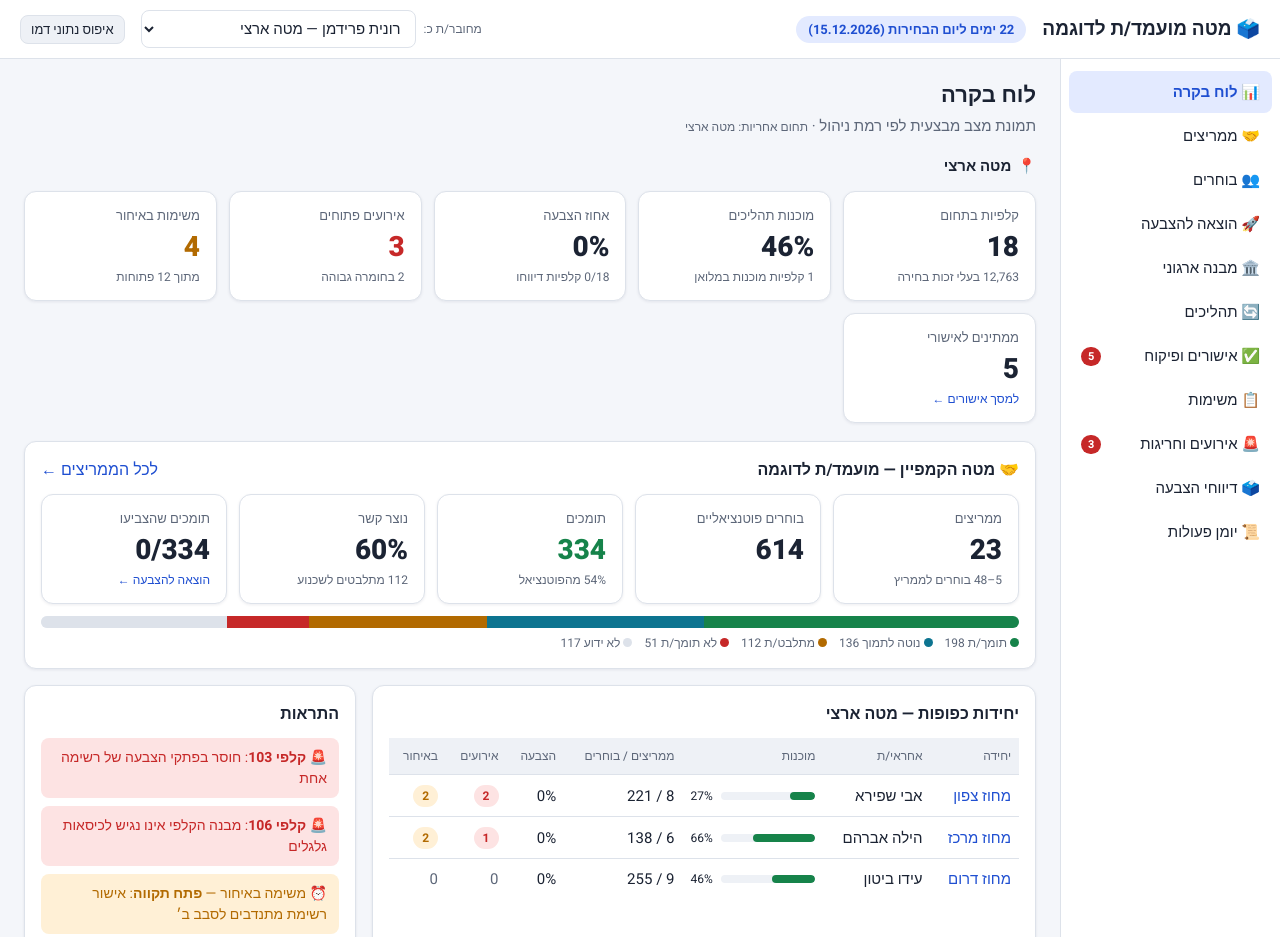
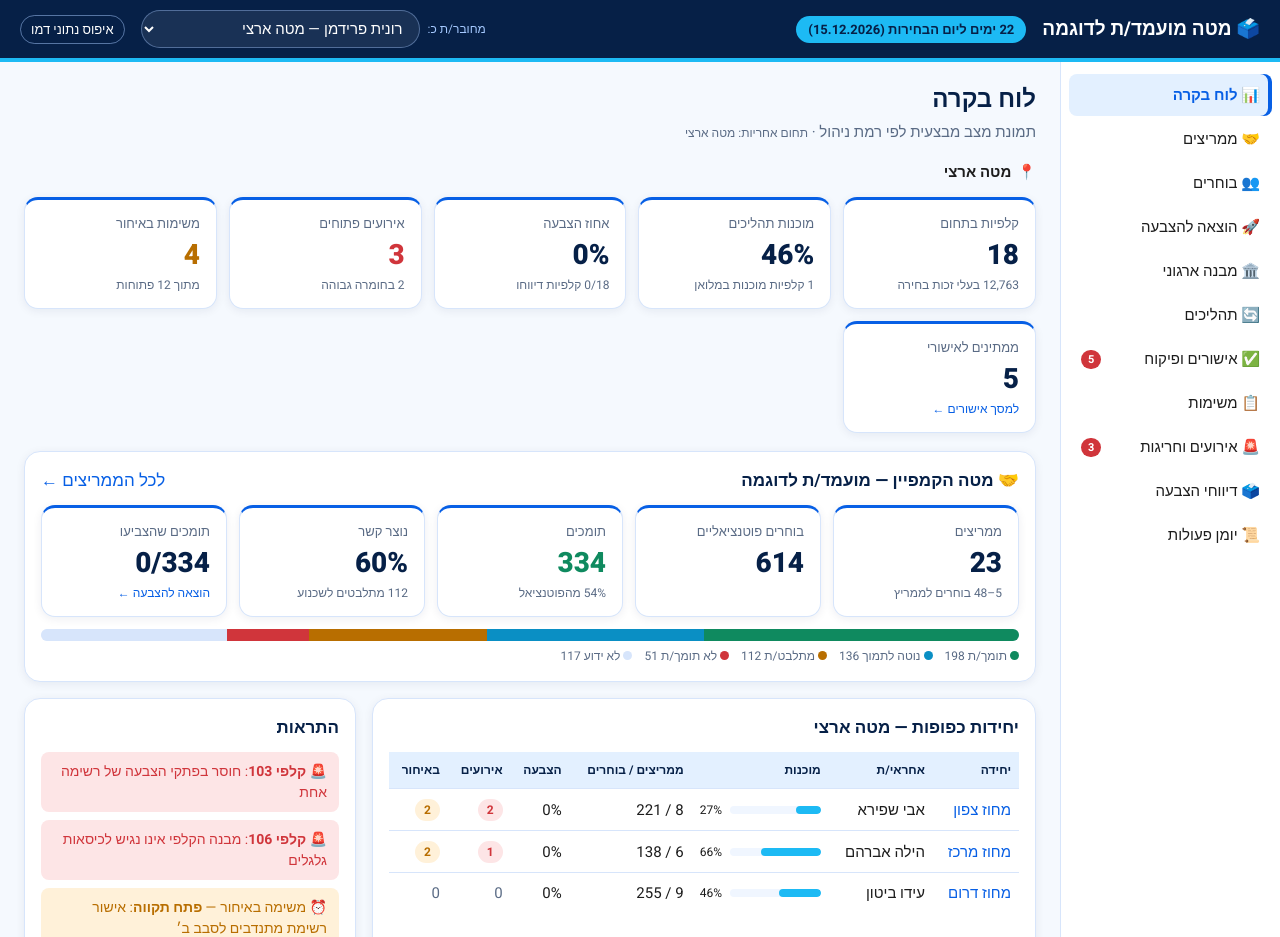
Before and after one commit to eyal-klein/election-app, a plain HTML site: page index.html in a window 1280 px wide. Shown: the top 937 px of the page. Drawn offline with Linux system fonts and the light colour scheme.

Commit message:
Restyle app with blue/navy palette, new icon
Co-Authored-By: Claude Opus 5.5 <noreply@anthropic.com>

```diff
--- a/index.html
+++ b/index.html
@@ -3,10 +3,10 @@
 <head>
 <meta charset="utf-8">
 <meta name="viewport" content="width=device-width, initial-scale=1, viewport-fit=cover">
-<meta name="theme-color" content="#1f4fd1">
+<meta name="theme-color" content="#062047">
 <meta name="apple-mobile-web-app-capable" content="yes">
 <meta name="mobile-web-app-capable" content="yes">
-<meta name="apple-mobile-web-app-status-bar-style" content="default">
+<meta name="apple-mobile-web-app-status-bar-style" content="black-translucent">
 <meta name="apple-mobile-web-app-title" content="ניהול בחירות">
 <link rel="manifest" href="manifest.json">
 <link rel="icon" href="icon.svg" type="image/svg+xml">
@@ -16,47 +16,50 @@
 <link href="https://fonts.googleapis.com/css2?family=Heebo:wght@400;500;700;800&display=swap" rel="stylesheet">
 <style>
 :root{
-  --bg:#f4f6fa;--surface:#fff;--surface2:#eef1f6;--text:#1b2333;--muted:#5d6779;--border:#dde2ea;
-  --primary:#1f4fd1;--primary-soft:#e3eaff;--ok:#16834a;--ok-soft:#ddf3e6;--warn:#b26a00;--warn-soft:#fff0d6;
-  --bad:#c62828;--bad-soft:#fde3e3;--info:#0d7490;--info-soft:#dbf2f7;--shadow:0 1px 3px rgba(20,30,60,.08);
+  --bg:#f5f9fe;--surface:#fff;--surface2:#f0f6ff;--text:#1d1d1d;--muted:#5a6b85;--border:#d7e5fb;
+  --primary:#075fe5;--primary-soft:#e3f0ff;--navy:#062047;--heading:#062047;--accent:#1dbaf4;--on-navy:#fff;--on-navy-muted:#a5c9ff;
+  --ok:#0f8a5f;--ok-soft:#ddf4ea;--warn:#b86e00;--warn-soft:#fff1d9;
+  --bad:#d0353b;--bad-soft:#fde5e6;--info:#0a8fc4;--info-soft:#dcf3fd;--shadow:0 2px 10px rgba(6,32,71,.07);
 }
 @media (prefers-color-scheme:dark){:root:not([data-theme="light"]){
-  --bg:#10141c;--surface:#181e29;--surface2:#212937;--text:#e6eaf2;--muted:#9aa4b6;--border:#2c3545;
-  --primary:#6f95ff;--primary-soft:#1f2c4d;--ok:#4cc77f;--ok-soft:#173326;--warn:#f0a840;--warn-soft:#3a2b12;
-  --bad:#ff6b6b;--bad-soft:#3d1c1f;--info:#4fc3dc;--info-soft:#163239;--shadow:none;}}
+  --bg:#04152f;--surface:#082452;--surface2:#0c2d62;--text:#eef4ff;--muted:#a5c9ff;--border:#173d75;
+  --primary:#4d94ff;--primary-soft:#123a78;--navy:#020e22;--heading:#eef4ff;--accent:#1dbaf4;--on-navy:#fff;--on-navy-muted:#a5c9ff;
+  --ok:#3fd19a;--ok-soft:#0f3a33;--warn:#ffb648;--warn-soft:#3b2c12;
+  --bad:#ff6b70;--bad-soft:#41182a;--info:#4dcdff;--info-soft:#0c3550;--shadow:none;}}
 :root[data-theme="dark"]{
-  --bg:#10141c;--surface:#181e29;--surface2:#212937;--text:#e6eaf2;--muted:#9aa4b6;--border:#2c3545;
-  --primary:#6f95ff;--primary-soft:#1f2c4d;--ok:#4cc77f;--ok-soft:#173326;--warn:#f0a840;--warn-soft:#3a2b12;
-  --bad:#ff6b6b;--bad-soft:#3d1c1f;--info:#4fc3dc;--info-soft:#163239;--shadow:none;}
+  --bg:#04152f;--surface:#082452;--surface2:#0c2d62;--text:#eef4ff;--muted:#a5c9ff;--border:#173d75;
+  --primary:#4d94ff;--primary-soft:#123a78;--navy:#020e22;--heading:#eef4ff;--accent:#1dbaf4;--on-navy:#fff;--on-navy-muted:#a5c9ff;
+  --ok:#3fd19a;--ok-soft:#0f3a33;--warn:#ffb648;--warn-soft:#3b2c12;
+  --bad:#ff6b70;--bad-soft:#41182a;--info:#4dcdff;--info-soft:#0c3550;--shadow:none;}
 *{box-sizing:border-box}
 body{margin:0;font-family:Heebo,system-ui,sans-serif;background:var(--bg);color:var(--text);font-size:15px}
 button,input,select,textarea{font:inherit;color:inherit}
-header{background:var(--surface);border-bottom:1px solid var(--border);padding:10px 20px;display:flex;align-items:center;gap:16px;flex-wrap:wrap;position:sticky;top:0;z-index:5}
+header{background:var(--navy);color:var(--on-navy);border-bottom:4px solid var(--accent);padding:10px 20px;display:flex;align-items:center;gap:16px;flex-wrap:wrap;position:sticky;top:0;z-index:5}
 header h1{font-size:19px;margin:0;font-weight:800}
 header .sp{flex:1}
-.countdown{background:var(--primary-soft);color:var(--primary);padding:4px 12px;border-radius:99px;font-weight:700;font-size:13px}
+.countdown{background:var(--accent);color:#062047;padding:4px 12px;border-radius:99px;font-weight:700;font-size:13px}
 .layout{display:flex;min-height:calc(100vh - 58px)}
 nav{width:220px;flex-shrink:0;background:var(--surface);border-left:1px solid var(--border);padding:12px 8px}
 nav button{display:flex;width:100%;align-items:center;justify-content:space-between;padding:10px 12px;border:0;background:none;border-radius:8px;cursor:pointer;text-align:right;margin-bottom:2px}
 nav button:hover{background:var(--surface2)}
-nav button.active{background:var(--primary-soft);color:var(--primary);font-weight:700}
+nav button.active{background:var(--primary-soft);color:var(--primary);font-weight:700;box-shadow:inset -4px 0 0 var(--primary)}
 .badge{background:var(--bad);color:#fff;border-radius:99px;font-size:11px;padding:1px 7px;font-weight:700}
 main{flex:1;padding:20px 24px;min-width:0}
-h2{margin:0 0 4px;font-size:22px}
+h2{margin:0 0 4px;font-size:24px;font-weight:800;color:var(--heading)}
 .sub{color:var(--muted);margin-bottom:18px}
 .kpis{display:grid;grid-template-columns:repeat(auto-fit,minmax(170px,1fr));gap:12px;margin-bottom:18px}
-.kpi{background:var(--surface);border:1px solid var(--border);border-radius:12px;padding:14px 16px;box-shadow:var(--shadow)}
-.kpi .l{color:var(--muted);font-size:13px}.kpi .v{font-size:28px;font-weight:800;margin-top:2px}
+.kpi{background:var(--surface);border:1px solid var(--border);border-top:3px solid var(--primary);border-radius:14px;padding:14px 16px;box-shadow:var(--shadow)}
+.kpi .l{color:var(--muted);font-size:13px}.kpi .v{font-size:28px;font-weight:800;margin-top:2px;color:var(--heading)}
 .kpi .h{font-size:12px;color:var(--muted)}
-.card{background:var(--surface);border:1px solid var(--border);border-radius:12px;padding:16px;margin-bottom:16px;box-shadow:var(--shadow)}
-.card h3{margin:0 0 12px;font-size:16px;display:flex;justify-content:space-between;align-items:center;gap:8px;flex-wrap:wrap}
+.card{background:var(--surface);border:1px solid var(--border);border-radius:16px;padding:16px;margin-bottom:16px;box-shadow:var(--shadow)}
+.card h3{margin:0 0 12px;font-size:17px;color:var(--heading);display:flex;justify-content:space-between;align-items:center;gap:8px;flex-wrap:wrap}
 .grid2{display:grid;grid-template-columns:2fr 1fr;gap:16px}
 table{width:100%;border-collapse:collapse}
 th,td{padding:9px 8px;text-align:right;border-bottom:1px solid var(--border);vertical-align:middle}
-th{font-size:12px;color:var(--muted);font-weight:500;background:var(--surface2)}
+th{font-size:12px;color:var(--heading);font-weight:700;background:var(--primary-soft)}
 tr:last-child td{border-bottom:0}
 .tbl{overflow-x:auto}
-.btn{background:var(--primary);color:#fff;border:0;border-radius:8px;padding:7px 14px;cursor:pointer;font-weight:500;white-space:nowrap}
+.btn{background:var(--primary);color:#fff;border:0;border-radius:99px;padding:7px 18px;cursor:pointer;font-weight:500;white-space:nowrap}
 .btn:hover{filter:brightness(1.08)}
 .btn.sec{background:var(--surface2);color:var(--text);border:1px solid var(--border)}
 .btn.ok{background:var(--ok)}.btn.bad{background:var(--bad)}.btn.warn{background:var(--warn)}
@@ -69,7 +72,7 @@ tr:last-child td{border-bottom:0}
 .p-mute{background:var(--surface2);color:var(--muted)}
 .bar{height:8px;background:var(--surface2);border-radius:99px;overflow:hidden;min-width:80px}
 .bar>i{display:block;height:100%;background:var(--primary);border-radius:99px}
-.bar.g>i{background:var(--ok)}
+.bar.g>i{background:var(--accent)}
 .muted{color:var(--muted)}.small{font-size:12px}
 .crumbs{margin-bottom:14px;display:flex;gap:6px;flex-wrap:wrap;align-items:center}
 .tree .node{display:flex;align-items:center;gap:8px;padding:7px 8px;border-radius:8px}
@@ -86,18 +89,23 @@ tr:last-child td{border-bottom:0}
 .empty{padding:24px;text-align:center;color:var(--muted)}
 dialog{border:0;border-radius:14px;padding:0;width:min(560px,94vw);background:var(--surface);color:var(--text);box-shadow:0 20px 60px rgba(0,0,0,.35)}
 dialog::backdrop{background:rgba(10,15,30,.5)}
-dialog .hd{padding:14px 18px;border-bottom:1px solid var(--border);font-weight:800;font-size:17px;display:flex;justify-content:space-between}
+dialog .hd{padding:14px 18px;background:var(--navy);color:var(--on-navy);border-bottom:3px solid var(--accent);font-weight:800;font-size:17px;display:flex;justify-content:space-between}
 dialog .bd{padding:16px 18px;max-height:70vh;overflow:auto}
 dialog .ft{padding:12px 18px;border-top:1px solid var(--border);display:flex;gap:8px;justify-content:flex-start}
 .f{display:block;margin-bottom:12px}.f>span{display:block;font-size:13px;color:var(--muted);margin-bottom:4px}
 .f input,.f select,.f textarea{width:100%;padding:8px 10px;border:1px solid var(--border);border-radius:8px;background:var(--bg)}
 .chart{display:flex;align-items:flex-end;gap:10px;height:180px;padding-top:10px}
 .chart .col{flex:1;display:flex;flex-direction:column;align-items:center;gap:4px;height:100%;justify-content:flex-end}
-.chart .col i{display:block;width:100%;max-width:46px;background:var(--primary);border-radius:6px 6px 0 0}
+.chart .col i{display:block;width:100%;max-width:46px;background:linear-gradient(180deg,var(--accent),var(--primary));border-radius:6px 6px 0 0}
 .userbox{display:flex;align-items:center;gap:8px}
-.userbox select{padding:6px 10px;border-radius:8px;border:1px solid var(--border);background:var(--surface);max-width:300px}
+.userbox select{padding:6px 12px;border-radius:99px;border:1px solid rgba(165,201,255,.4);background:rgba(255,255,255,.08);color:var(--on-navy);max-width:300px}
+.userbox select option,.userbox select optgroup{color:#1d1d1d;background:#fff}
+header .muted{color:var(--on-navy-muted)}
+header .btn.sec{background:transparent;color:var(--on-navy);border-color:rgba(165,201,255,.5)}
 .scope{font-size:12px;color:var(--muted)}
 #tabbar{display:none}
+dialog .hd .link{color:var(--on-navy);font-size:18px}
+#tabbar button.active .ic{transform:scale(1.1)}
 .vlist{display:grid;grid-template-columns:repeat(auto-fill,minmax(300px,1fr));gap:10px}
 .vcard{background:var(--surface);border:1px solid var(--border);border-radius:12px;padding:10px 12px;box-shadow:var(--shadow)}
 .vcard.voted{opacity:.55}
--- a/sw.js
+++ b/sw.js
@@ -1,4 +1,4 @@
-const C='election-mgmt-v2';
+const C='election-mgmt-v3';
 const FILES=['./','./index.html','./manifest.json','./icon.svg','./icon-192.png','./icon-512.png'];
 self.addEventListener('install',e=>{e.waitUntil(caches.open(C).then(c=>c.addAll(FILES)));self.skipWaiting();});
 self.addEventListener('activate',e=>{e.waitUntil(caches.keys().then(k=>Promise.all(k.filter(x=>x!==C).map(x=>caches.delete(x)))));self.clients.claim();});
```
Also changed, not shown: icon-192.png, icon-512.png, icon.svg, manifest.json.
